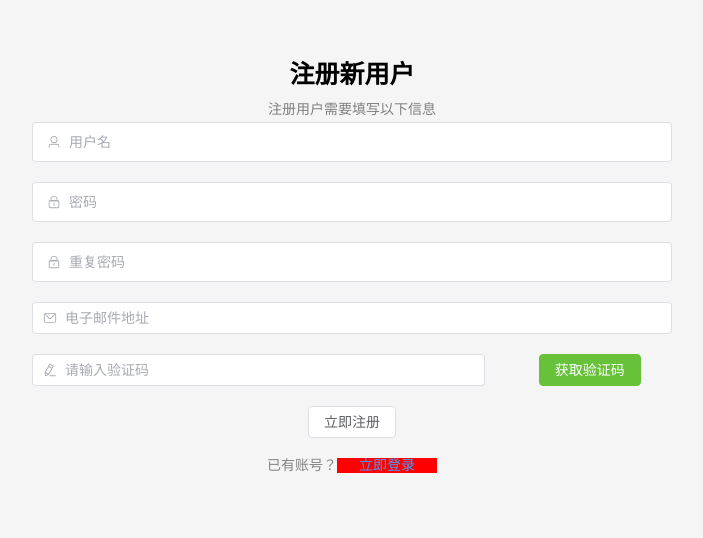
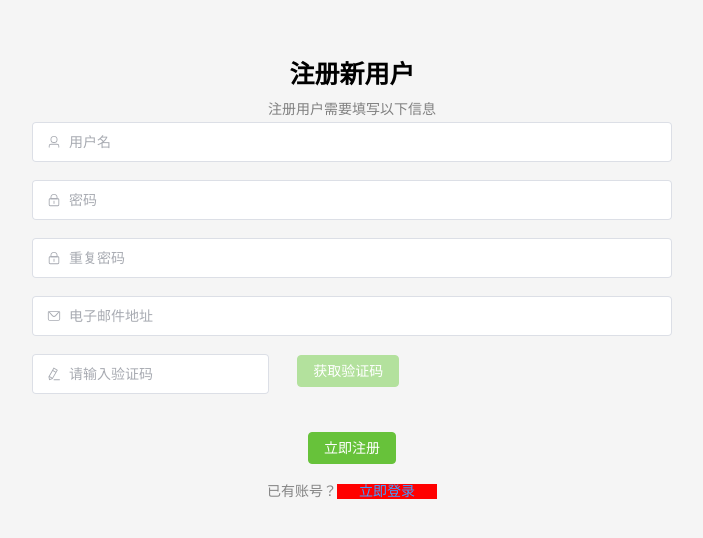
Before and after one commit to tuzibuqiahuluobo/study_vue3, a Vue app in the folder vite-blog/: page /register in a window 1280 px wide. Shown: the part 188-726 px from the top of the page, without its empty margins (288-991 px from the left). Built offline with nearby package versions, Linux system fonts and the light colour scheme.

Commit message:
version0.8.6 前端注册功能基本完成

```diff
--- a/vite-blog/src/views/login/components/RegisterPage.vue
+++ b/vite-blog/src/views/login/components/RegisterPage.vue
@@ -7,6 +7,8 @@
             </div>
             <div style="width: 100vw;display: flex;justify-content: center">
                 <div style="width: 50vw">
+                    <el-form :model="form" :rules="rules" @validate="onValidate" ref="formRef">
+                        <el-form-item prop="username">
                             <el-input v-model="form.username" type="text" placeholder="用户名" size="large">
                                 <template #prefix>
                                     <el-icon>
@@ -14,14 +16,9 @@
                                     </el-icon>
                                 </template>
                             </el-input>
-                    <el-input v-model="form.password" type="password" style="margin-top: 20px" placeholder="密码" show-password size="large">
-                        <template #prefix>
-                            <el-icon>
-                                <Lock/>
-                            </el-icon>
-                        </template>
-                    </el-input>
-                    <el-input v-model="form.password_repeat" type="password" style="margin-top: 20px" placeholder="重复密码" show-password
+                        </el-form-item>
+                        <el-form-item prop="password">
+                            <el-input v-model="form.password" type="password" placeholder="密码" show-password
                                       size="large">
                                 <template #prefix>
                                     <el-icon>
@@ -29,20 +26,31 @@
                                     </el-icon>
                                 </template>
                             </el-input>
-                    <el-input v-model="form.email" type="email" style="margin-top: 20px" placeholder="电子邮件地址">
+                        </el-form-item>
+                        <el-form-item prop="password_repeat">
+                            <el-input v-model="form.password_repeat" type="password" placeholder="重复密码"
+                                      show-password
+                                      size="large">
+                                <template #prefix>
+                                    <el-icon>
+                                        <Lock/>
+                                    </el-icon>
+                                </template>
+                            </el-input>
+                        </el-form-item>
+                        <el-form-item prop="email">
+                            <el-input v-model="form.email" type="email" placeholder="电子邮件地址" size="large">
                                 <template #prefix>
                                     <el-icon>
                                         <Message/>
                                     </el-icon>
                                 </template>
                             </el-input>
-                </div>
-            </div>
-            <div style="width: 100vw;display: flex;justify-content: center">
-                <div style="width: 50vw;margin-top: 20px">
+                        </el-form-item>
+                        <el-form-item prop="code">
                             <el-row style="justify-content: space-between;">
                                 <el-col :span="17">
-                            <el-input v-model="form.code" type="text" placeholder="请输入验证码">
+                                    <el-input v-model="form.code" type="text" placeholder="请输入验证码" size="large">
                                         <template #prefix>
                                             <el-icon>
                                                 <EditPen/>
@@ -51,14 +59,16 @@
                                     </el-input>
                                 </el-col>
                                 <el-col :span="5">
-                            <el-button type="success">获取验证码</el-button>
+                                    <el-button type="success" :disabled="!isEmailValid">获取验证码</el-button>
                                 </el-col>
                             </el-row>
+                        </el-form-item>
+                    </el-form>
                 </div>
             </div>
             <div style="width: 100vw;display: flex;justify-content: center">
                 <div style="margin-top: 20px">
-                    <el-button>立即注册</el-button>
+                    <el-button type="success" @click="register()">立即注册</el-button>
                 </div>
             </div>
             <div style="margin-top: 20px; font-size: 14px;line-height: 15px;width: 100vw;display: flex;justify-content: center">
@@ -72,15 +82,77 @@
 <script setup>
 import {EditPen, Lock, Message, User} from "@element-plus/icons-vue";
 import router from "../../../router/index.js";
-import {reactive} from "vue";
+import {reactive, ref} from "vue";
+import {ElMessage} from "element-plus";
 
 const form = reactive({
-    username:'',
-    password:'',
-    password_repeat:'',
-    email:'',
-    code:''
+    username: '',
+    password: '',
+    password_repeat: '',
+    email: '',
+    code: ''
 })
+
+const validateUsername = (rule, value, callback) => {
+    if (value === '') {
+        callback(new Error('请输入用户名'))
+    } else if (!/^[a-zA-Z0-9\u4e00-\u9fa5]+$/.test(value)) {
+        callback(new Error('用户名不能包含特殊字符，只能是中文/英文'))
+    } else {
+        callback()
+    }
+}
+
+const validatePassword = (rule, value, callback) => {
+    if (value === '') {
+        callback(new Error('请再次输入密码'))
+    } else if (value !== form.password) {
+        callback(new Error("两次输入的密码不一致！"))
+    } else {
+        callback()
+    }
+}
+
+
+const rules = {
+    username: [
+        {validator: validateUsername, trigger: ['blur', 'change']},
+        {min: 2, max: 8, message: '用户名长度必须在2-8字符之间', trigger: ['blur', 'change']},
+    ],
+    password: [
+        {required: true, message: '请输入密码', trigger: ['blur', 'change']},
+        {min: 6, max: 16, message: '密码长度必须在6-16字符之间', trigger: ['blur', 'change']}
+    ],
+    password_repeat: [
+        {validator: validatePassword, trigger: ['blur', 'change']},
+    ],
+    email: [
+        {required: true, message: '请输入电子邮件地址', trigger: ['blur', 'change']},
+        {type: 'email', message: '请输入合法的电子邮件地址', trigger: ['blur', 'change'],}
+    ],
+    code: [
+        {required: true, message: '请输入获取到的验证码', trigger: 'blur'},
+        {min: 6, max: 8, message: '验证码长度在6-8位，请检查是否输入正确', trigger: ['blur', 'change']}
+    ]
+}
+const formRef = ref()
+const isEmailValid = ref(false)
+
+const onValidate = (prop,isValid)=> {
+    if (prop === 'email'){
+        isEmailValid.value = isValid
+    }
+}
+
+const register = ()=>{
+    formRef.value.validate((isValid)=>{
+        if (isValid){
+
+        }else {
+            ElMessage.warning('请完整填写注册内容')
+        }
+    })
+}
 
 
 </script>
```
Lines whose indentation alone changed are shown as unchanged.
